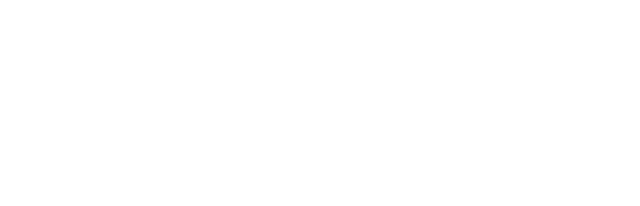
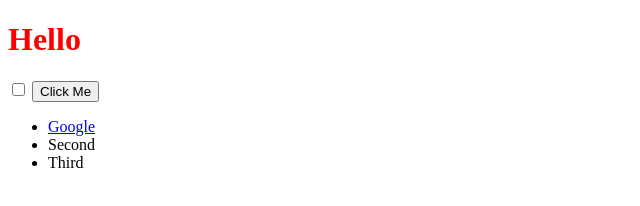
Before and after one commit to mikaav/udemy, a plain HTML site: page DOM/index.html in a window 1280 px wide. Shown: the whole page, without its empty margins (0-640 px from the left). Drawn offline with Linux system fonts and the light colour scheme.

Commit message:
update DOM

```diff
--- a/DOM/css/main.css
+++ b/DOM/css/main.css
@@ -0,0 +1,3 @@
+h1 {
+  color: red;
+}
--- a/DOM/index.html
+++ b/DOM/index.html
@@ -1,9 +1,23 @@
 <!DOCTYPE html>
-<html>
+<html lang="en" dir="ltr">
   <head>
     <meta charset="utf-8" />
+    <title>My Website</title>
     <link rel="stylesheet" href="css/main.css" />
-    <title>My Site</title>
   </head>
-  <body></body>
+  <body>
+    <h1>Hello</h1>
+
+    <input type="checkbox" />
+
+    <button style=":active color:red;">Click Me</button>
+
+    <ul>
+      <li class="list">
+        <a href="https://www.google.com">Google</a>
+      </li>
+      <li class="list">Second</li>
+      <li class="list">Third</li>
+    </ul>
+  </body>
 </html>
--- /dev/null
+++ b/DOM/script.js
@@ -0,0 +1 @@
+document.query
```
Also changed, not shown: DOM/scripr.js (deleted).
